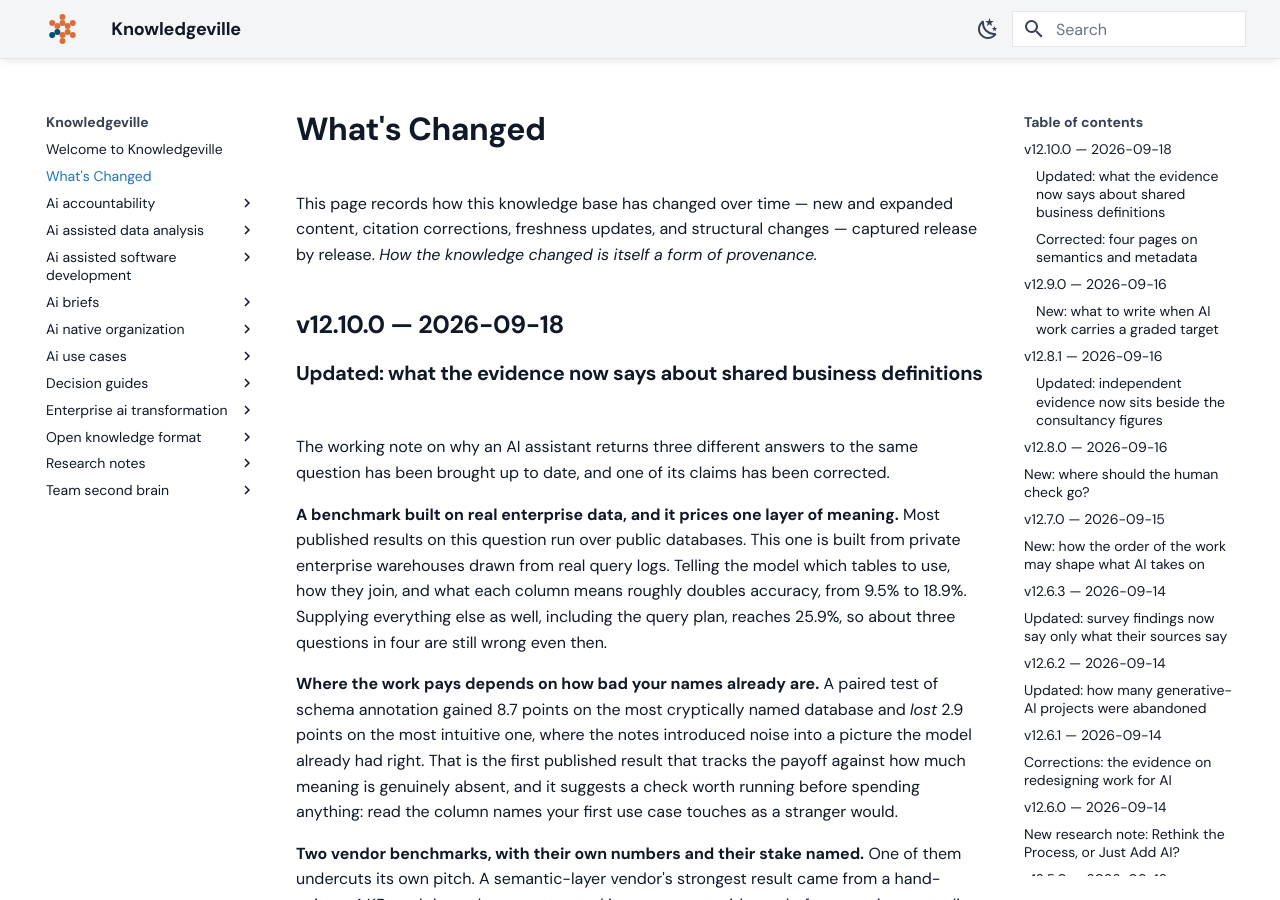
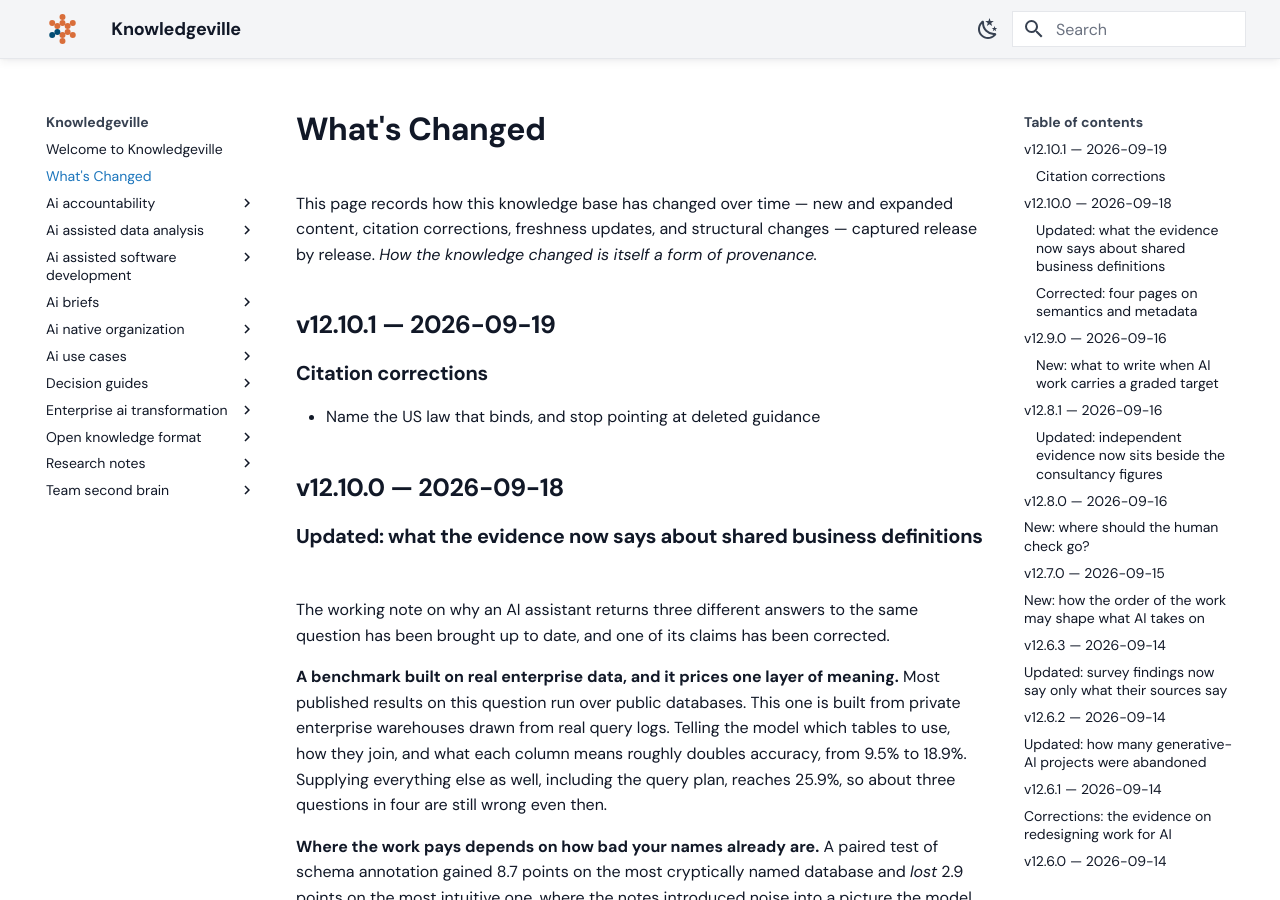
Before and after one commit to grandaha/knowledgeville, an MkDocs documentation site: the page built from published/changelog.md, in a window 1280 px wide and 900 px high. Built offline with MkDocs 1.6.1 and Material for MkDocs 9.7.7, drawn with Linux system fonts in a browser that asks for light colours; some web fonts are replaced.

Commit message:
Publish: sync content from workspace

```diff
--- a/published/changelog.md
+++ b/published/changelog.md
@@ -3,13 +3,18 @@ type: Reference
 title: What's Changed
 description: A generated, release-by-release record of how this knowledge base has changed.
 tags: [changelog, releases, provenance]
-timestamp: "2026-09-18"
+timestamp: "2026-09-19"
 appendix: true
 ---
 
 <!-- generated from GitHub Releases by scripts/build_changelog.py — do not edit -->
 
 This page records how this knowledge base has changed over time — new and expanded content, citation corrections, freshness updates, and structural changes — captured release by release. *How the knowledge changed is itself a form of provenance.*
+
+## v12.10.1 — 2026-09-19
+
+### Citation corrections
+* Name the US law that binds, and stop pointing at deleted guidance
 
 ## v12.10.0 — 2026-09-18
 
```
Also changed, not shown: 1 other file.
